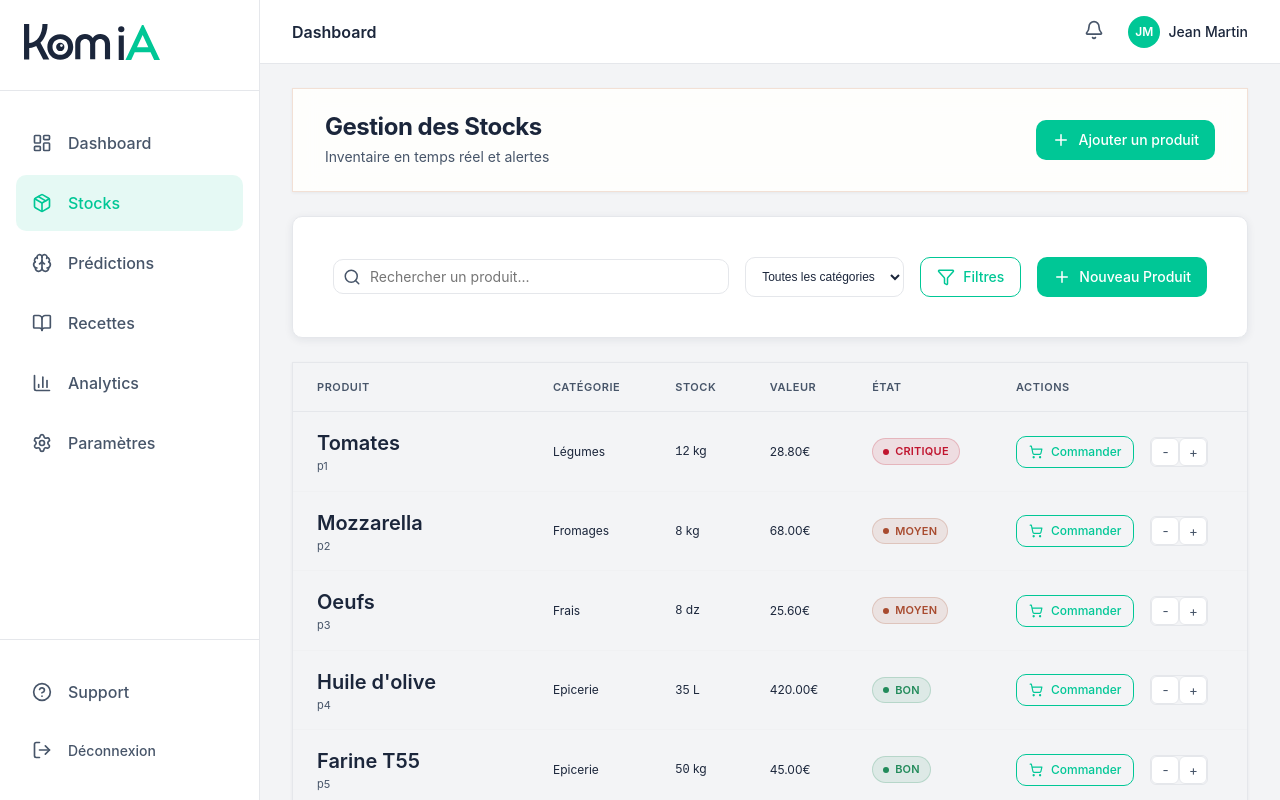
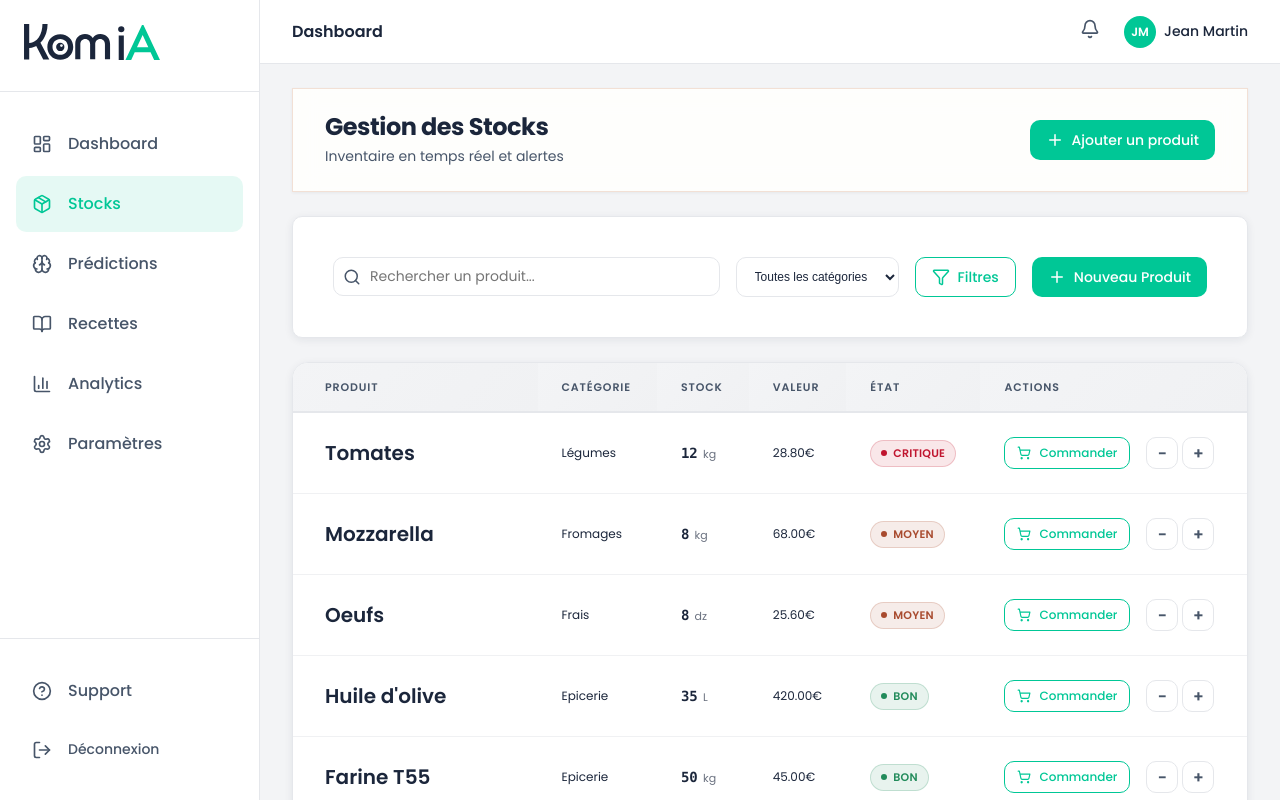
Before and after one commit to JeremDevX/FoodAi, a React (Vite) app in the folder PredictiveAi/mvp-V1/foodai-mvp/: page /stocks in a window 1280 px wide. Built offline with nearby package versions, Linux system fonts and the light colour scheme.

Commit message:
style: Adopt Poppins font and enhance Stocks page table, select, and action button UI.

```diff
--- a/PredictiveAi/mvp-V1/foodai-mvp/index.html
+++ b/PredictiveAi/mvp-V1/foodai-mvp/index.html
@@ -4,6 +4,12 @@
     <meta charset="UTF-8" />
     <link rel="icon" type="image/svg+xml" href="/logo_Komia.svg" />
     <meta name="viewport" content="width=device-width, initial-scale=1.0" />
+    <link rel="preconnect" href="https://fonts.googleapis.com" />
+    <link rel="preconnect" href="https://fonts.gstatic.com" crossorigin />
+    <link
+      href="https://fonts.googleapis.com/css2?family=Poppins:wght@400;500;600;700&display=swap"
+      rel="stylesheet"
+    />
     <title>KomiA</title>
   </head>
   <body>
--- a/PredictiveAi/mvp-V1/foodai-mvp/src/pages/Stocks.css
+++ b/PredictiveAi/mvp-V1/foodai-mvp/src/pages/Stocks.css
@@ -32,78 +32,115 @@
 }
 
 .category-select {
-  padding: 8px 12px;
+  padding: 10px 14px;
   border: 1px solid var(--color-border);
   border-radius: var(--radius-md);
   background-color: var(--color-surface);
   color: var(--color-text-primary);
   font-size: var(--font-size-sm);
   outline: none;
-  transition: border-color 0.2s;
+  transition: all 0.2s ease;
+  cursor: pointer;
 }
 
 .category-select:focus {
   border-color: var(--color-primary);
-  box-shadow: 0 0 0 2px rgba(0, 199, 150, 0.15);
+  box-shadow: 0 0 0 3px rgba(0, 199, 150, 0.15);
 }
 
-/* Table */
+/* Table Card */
 .stocks-table-card {
-  padding: 0;
+  background: var(--color-surface);
+  border-radius: var(--radius-lg);
+  border: 1px solid var(--color-border);
+  box-shadow: var(--shadow-card);
   overflow: hidden;
-  border: 1px solid var(--color-border);
-  box-shadow: var(--shadow-sm);
 }
 
 .stocks-table {
   width: 100%;
-  border-collapse: collapse;
+  border-collapse: separate;
+  border-spacing: 0;
 }
 
+/* Table Header */
 .stocks-table th {
   text-align: left;
   padding: var(--spacing-md) var(--spacing-lg);
-  background-color: var(--color-bg);
+  background: linear-gradient(
+    135deg,
+    var(--color-bg) 0%,
+    var(--color-surface-hover) 100%
+  );
   color: var(--color-text-secondary);
   font-weight: 600;
   font-size: var(--font-size-xs);
   text-transform: uppercase;
-  letter-spacing: 0.05em;
-  border-bottom: 1px solid var(--color-border);
+  letter-spacing: 0.08em;
+  border-bottom: 2px solid var(--color-border);
 }
 
+.stocks-table th:first-child {
+  padding-left: var(--spacing-xl);
+}
+
+.stocks-table th:last-child {
+  padding-right: var(--spacing-xl);
+}
+
+/* Table Rows */
 .stocks-table td {
-  padding: var(--spacing-md) var(--spacing-lg);
-  border-bottom: 1px solid var(--color-border-light);
+  padding: var(--spacing-lg) var(--spacing-lg);
   vertical-align: middle;
   color: var(--color-text-primary);
   font-size: var(--font-size-sm);
+  background: var(--color-surface);
+  border-bottom: 1px solid var(--color-border-light);
+  transition: background-color 0.2s ease;
 }
 
-.stocks-table tr:last-child td {
+.stocks-table td:first-child {
+  padding-left: var(--spacing-xl);
+}
+
+.stocks-table td:last-child {
+  padding-right: var(--spacing-xl);
+}
+
+.stocks-table tbody tr {
+  cursor: pointer;
+}
+
+.stocks-table tbody tr:hover td {
+  background-color: var(--color-surface-hover);
+}
+
+.stocks-table tbody tr:last-child td {
   border-bottom: none;
 }
 
-.product-cell {
-  display: flex;
-  flex-direction: column;
-}
-
+/* Product Name */
 .product-name {
   font-weight: 600;
+  font-size: var(--font-size-base);
   color: var(--color-text-primary);
 }
 
-.product-category {
-  font-size: var(--font-size-xs);
-  color: var(--color-text-secondary);
+/* Stock Value */
+.stock-value {
+  font-family: "SF Mono", "Monaco", monospace;
+  font-weight: 600;
+  font-size: var(--font-size-base);
+  color: var(--color-text-primary);
 }
 
-.stock-value {
-  font-family: monospace;
-  font-weight: 500;
+.unit {
+  font-size: var(--font-size-xs);
+  color: var(--color-text-muted);
+  margin-left: 2px;
 }
 
+/* Actions */
 .actions-cell {
   display: flex;
   align-items: center;
@@ -112,39 +149,52 @@
 
 .stock-adjust {
   display: flex;
-  border: 1px solid var(--color-border);
-  border-radius: var(--radius-sm);
-  overflow: hidden;
+  gap: var(--spacing-xs);
 }
 
 .stock-action-btn {
   display: flex;
   align-items: center;
   justify-content: center;
-  width: 28px;
-  height: 28px;
-  background: white;
+  width: 32px;
+  height: 32px;
+  background: var(--color-surface);
   border: 1px solid var(--color-border);
   cursor: pointer;
   color: var(--color-text-secondary);
-  border-radius: var(--radius-sm);
-  transition: all 0.2s;
+  border-radius: var(--radius-md);
+  font-size: 16px;
+  font-weight: 600;
+  transition: all 0.2s ease;
 }
 
 .stock-action-btn:hover {
-  background-color: var(--color-surface-hover);
-  border-color: var(--color-primary);
-  color: var(--color-primary);
+  transform: scale(1.05);
 }
 
 .stock-action-btn.minus:hover {
-  color: var(--color-urgent);
+  color: white;
+  background: var(--color-urgent);
   border-color: var(--color-urgent);
-  background-color: rgba(192, 21, 47, 0.05);
+  box-shadow: 0 2px 6px rgba(192, 21, 47, 0.3);
 }
 
 .stock-action-btn.plus:hover {
-  color: var(--color-optimal);
+  color: white;
+  background: var(--color-optimal);
   border-color: var(--color-optimal);
-  background-color: rgba(34, 139, 91, 0.05);
+  box-shadow: 0 2px 6px rgba(34, 139, 91, 0.3);
 }
+
+/* Responsive */
+@media (max-width: 768px) {
+  .stocks-table th,
+  .stocks-table td {
+    padding: var(--spacing-sm) var(--spacing-md);
+  }
+
+  .stocks-table th:first-child,
+  .stocks-table td:first-child {
+    padding-left: var(--spacing-md);
+  }
+}
--- a/PredictiveAi/mvp-V1/foodai-mvp/src/pages/Stocks.tsx
+++ b/PredictiveAi/mvp-V1/foodai-mvp/src/pages/Stocks.tsx
@@ -176,10 +176,7 @@ const Stocks: React.FC = () => {
                   className="clickable-row"
                 >
                   <td>
-                    <div className="product-cell">
-                      <span className="product-name">{product.name}</span>
-                      <span className="product-category">{product.id}</span>
-                    </div>
+                    <span className="product-name">{product.name}</span>
                   </td>
                   <td className="text-secondary">{product.category}</td>
                   <td>
--- a/PredictiveAi/mvp-V1/foodai-mvp/src/styles/index.css
+++ b/PredictiveAi/mvp-V1/foodai-mvp/src/styles/index.css
@@ -45,8 +45,8 @@
   --color-border-light: #f0f1f3;
 
   /* Typography */
-  --font-family: "Outfit", -apple-system, BlinkMacSystemFont, "Segoe UI", Roboto,
-    Helvetica, Arial, sans-serif;
+  --font-family: "Poppins", -apple-system, BlinkMacSystemFont, "Segoe UI",
+    Roboto, Helvetica, Arial, sans-serif;
   --font-size-xs: 11px;
   --font-size-sm: 12px;
   --font-size-base: 14px;
```
